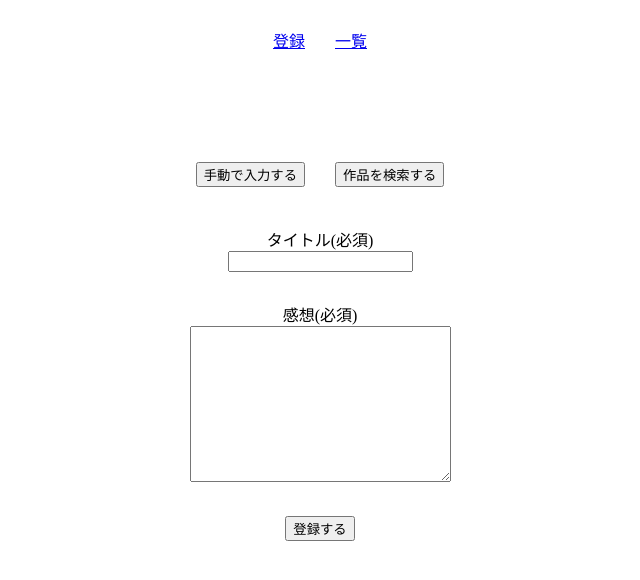
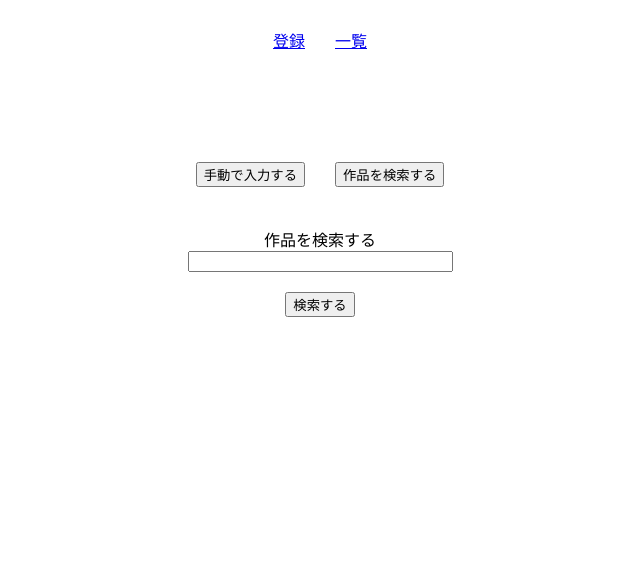
Before and after one commit to rikoysd/vue-kdorama-log, a Vue app: page /register in a window 1280 px wide. Both pictures are taken after a click on the button "作品を検索する". Shown: the top 580 px of the page, without its empty margins (320-960 px from the left). Built offline with nearby package versions, Linux system fonts and the light colour scheme.

Commit message:
タブ切り替え実装

```diff
--- a/src/views/Register.vue
+++ b/src/views/Register.vue
@@ -2,9 +2,14 @@
   <div>
     <div class="register-log">
       <div class="tab">
-        <button type="button" class="menu">手動で入力する</button>
-        <button type="button" class="menu">作品を検索する</button>
+        <button type="button" class="menu" v-on:click="inputLogInfo">
+          手動で入力する
+        </button>
+        <button type="button" class="menu" v-on:click="serchName">
+          作品を検索する
+        </button>
       </div>
+      <div v-show="showLogInfo">
         <div class="error">{{ titleError }}</div>
         <div class="item">
           <div>タイトル(必須)</div>
@@ -16,6 +21,14 @@
           <textarea cols="30" rows="10" v-model="text"></textarea>
         </div>
         <button type="button" v-on:click="registerLog">登録する</button>
+      </div>
+      <div v-show="searchLog">
+        <div>作品を検索する</div>
+        <div class="text">
+          <input type="text" size="30" v-model="serchWord" />
+        </div>
+        <div><button type="button">検索する</button></div>
+      </div>
     </div>
   </div>
 </template>
@@ -37,6 +50,28 @@ export default class XXXComponent extends Vue {
   private textError = "";
   // エラーチェック
   private errorChecker = true;
+  // 「手動で入力」タブの表示・非表示
+  private showLogInfo = true;
+  // 「作品を検索する」タブの表示・非表示
+  private searchLog = false;
+  // 検索ワード
+  private serchWord = "";
+
+  /**
+   * 「手動で入力」タブの表示
+   */
+  inputLogInfo(): void {
+    this.showLogInfo = true;
+    this.searchLog = false;
+  }
+
+  /**
+   * 「作品を検索する」タブの表示
+   */
+  serchName(): void {
+    this.searchLog = true;
+    this.showLogInfo = false;
+  }
 
   /**
    * 鑑賞作品を登録する.
@@ -95,4 +130,8 @@ export default class XXXComponent extends Vue {
 .item {
   margin-bottom: 30px;
 }
+
+.text {
+  margin-bottom: 20px;
+}
 </style>
```
Lines whose indentation alone changed are shown as unchanged.
